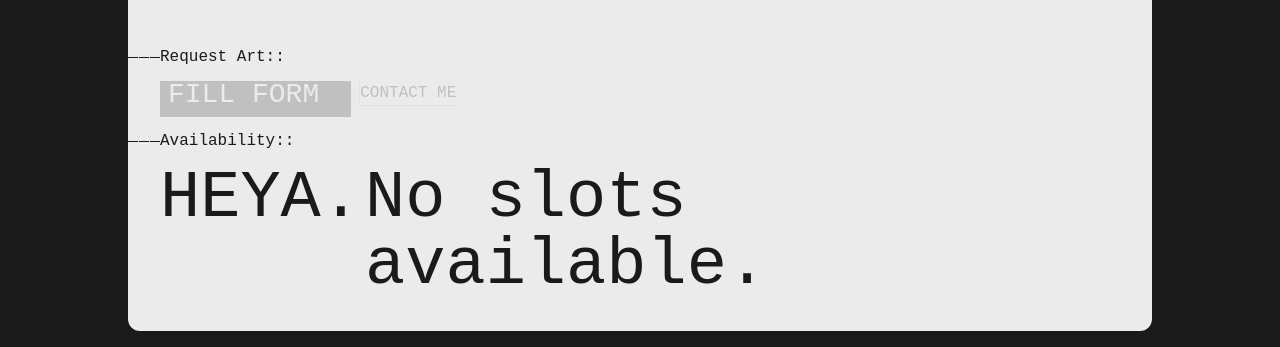
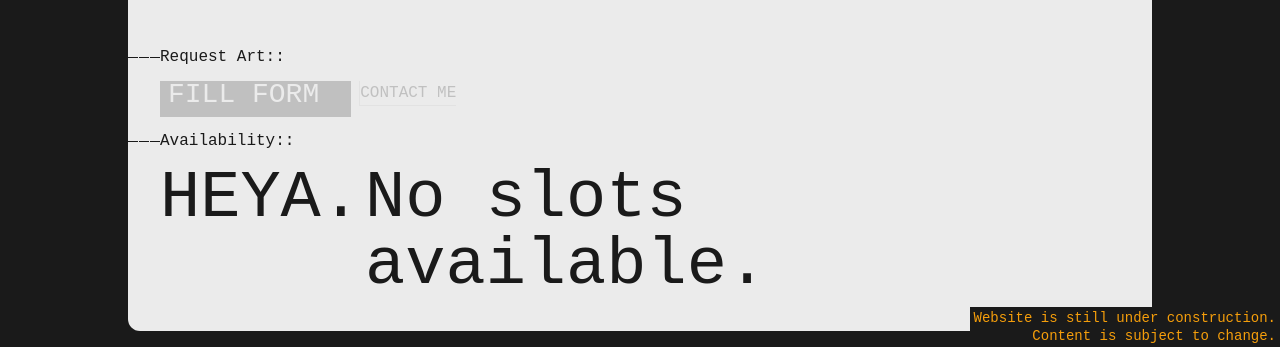
Before and after one commit to rehikir/artist-card, a website built with Vite: page index.html in a window 1280 px wide. Shown: the part 453-800 px from the top of the page. Built offline with nearby package versions, Linux system fonts and the light colour scheme; a web font is replaced by a local one.

Commit message:
WIP caption added.

```diff
--- a/src/components/App.js
+++ b/src/components/App.js
@@ -5,10 +5,12 @@ import { Body } from './Body/Body.js'
 import { Footer } from './Footer/Footer.js'
 import { Cursor } from './Cursor/Cursor.js'
 import { VerticalNav } from './Links/VerticalNav.js'
+import { ConstructionBanner } from './Banner/ConstructionBanner.js'
 
 export function createApp({ page = 'home', isInner = false } = {}) {
   return `
     ${Cursor()}
+    ${ConstructionBanner()}
     ${VerticalNav({ currentPage: page })}
     <div class="${getCardClass(isInner)}">
       ${Header({
--- /dev/null
+++ b/src/components/Banner/ConstructionBanner.js
@@ -0,0 +1,8 @@
+export function ConstructionBanner() {
+  return `
+    <div class="construction-banner">
+      <p>Website is still under construction.</p>
+      <p>Content is subject to change.</p>
+    </div>
+  `
+}
--- /dev/null
+++ b/src/styles/_banner.scss
@@ -0,0 +1,33 @@
+@use 'tokens' as *;
+
+// ===================================
+// CONSTRUCTION BANNER
+// ===================================
+
+.construction-banner {
+  position: fixed;
+  bottom: 0;
+  right: 0;
+
+  display: flex;
+  flex-direction: column;
+  align-items: flex-end;
+
+  padding: $space-xs;
+  gap: $space-xs;
+
+  background-color: $color-bg;
+
+  z-index: $z-modal;
+
+  p {
+    font-size: $text-sm;
+    color: $color-warning;
+    margin: 0;
+  }
+
+  // Hide on mobile
+  @include mobile {
+    display: none;
+  }
+}
--- a/src/styles/_typography.scss
+++ b/src/styles/_typography.scss
@@ -12,6 +12,26 @@ body {
   color: $color-text;
   letter-spacing: $tracking-tight;
   text-transform: $transform-upper;
+}
+
+h1, h2, h3, h4, h5, h6, p {
+  text-transform: none;
+}
+
+h1 {
+  font-size: $text-h1;
+}
+
+h2 {
+  font-size: $text-h3;
+}
+
+h3 {
+  font-size: $text-h3;
+}
+
+p {
+  font-size: $text-base;
 }
 
 a {
--- a/src/styles/main.scss
+++ b/src/styles/main.scss
@@ -14,6 +14,7 @@
 @use 'links';
 @use 'footer';
 @use 'prices';
+@use 'banner';
 @use 'utilities';
 @use 'layout';
 @use 'cursor';
```
